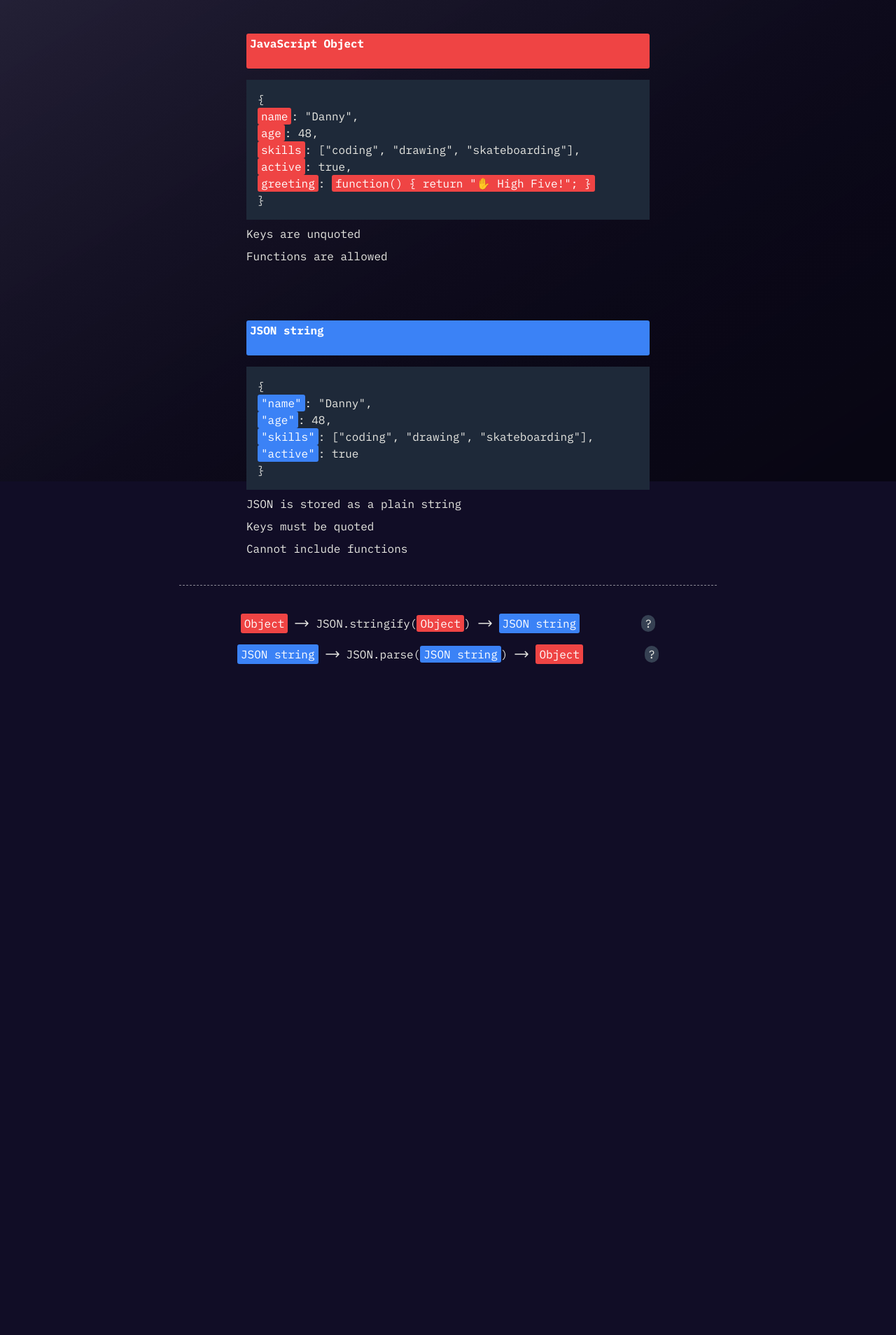
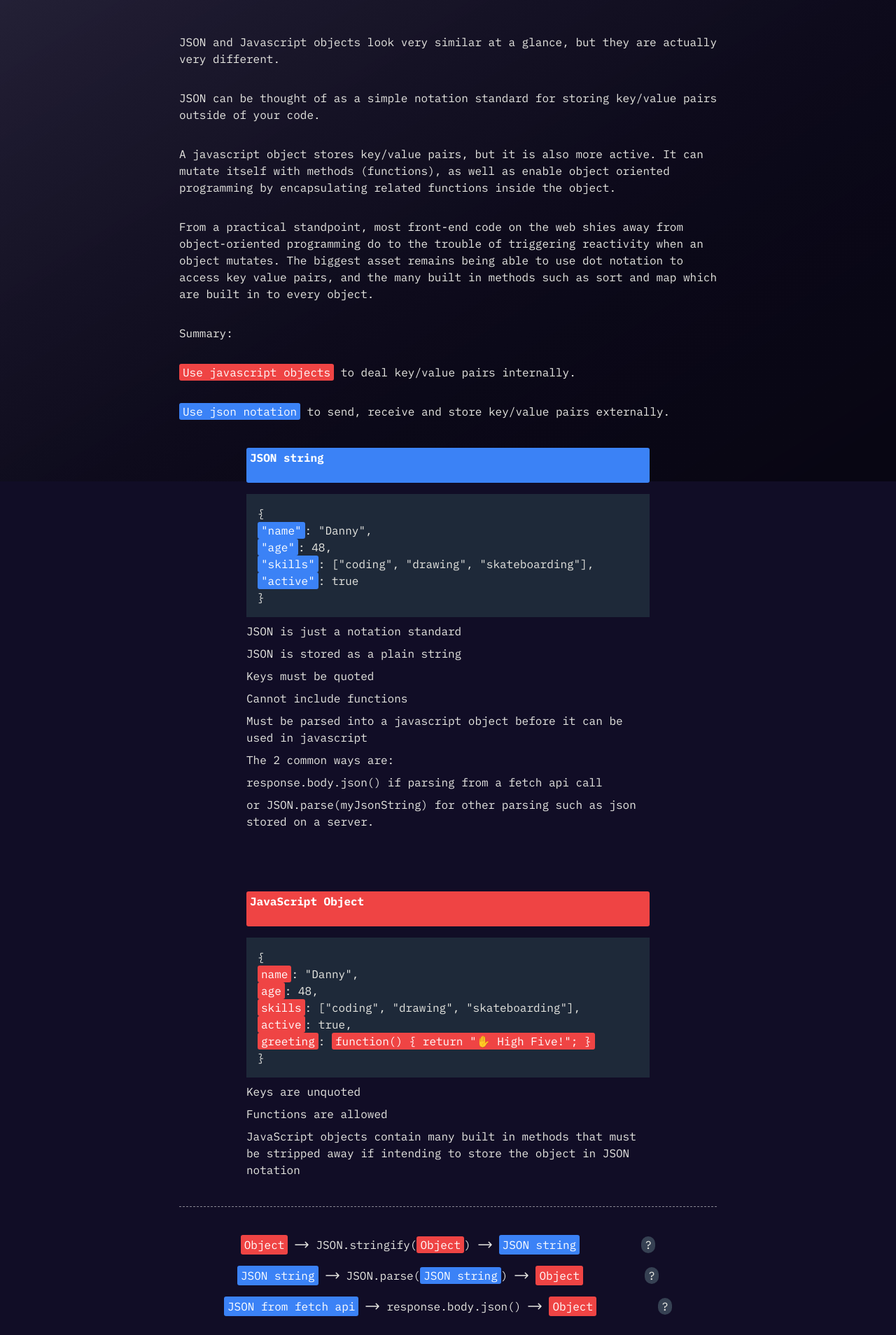
Before and after one commit to Danny-Cisco/danny-cisco, a SvelteKit app: page /understand-stuff/json-vs-object in a window 1280 px wide. Shown: the part 112-2020 px from the top of the page at 70% size. Before the commit the page ends 1221 px from the top, so only its background shows below. Built offline with nearby package versions, Linux system fonts and the light colour scheme.

Commit message:
improved the json vs object understanding

```diff
--- a/src/routes/understand-stuff/json-vs-object/+page.svelte
+++ b/src/routes/understand-stuff/json-vs-object/+page.svelte
@@ -30,25 +30,37 @@
 <div class="page pb-40">
 	<h2 class="py-10 text-2xl">JSON vs JavaScript Object</h2>
 
-	<div class="flex w-full flex-col items-center gap-20">
-		<div class="flex w-full max-w-xl flex-col items-stretch gap-2">
-			<h3 class="js-key w-full">JavaScript Object</h3>
-			<div class="w-full bg-gray-800 p-4">
-				&#123;
-				<p><span class="js-key">name</span>: "Danny",</p>
-				<p><span class="js-key">age</span>: 48,</p>
-				<p><span class="js-key">skills</span>: ["coding", "drawing", "skateboarding"],</p>
-				<p><span class="js-key">active</span>: true,</p>
-				<p>
-					<span class="js-key">greeting</span>:
-					<span class="js-key">function() &#123; return "✋ High Five!"; &#125;</span>
-				</p>
-				&#125;
-			</div>
-			<p>Keys are unquoted</p>
-			<p>Functions are allowed</p>
-		</div>
-		<div class="flex w-full max-w-xl flex-col items-stretch gap-2">
+	<div class="flex w-full flex-col items-start gap-8">
+		<p>
+			JSON and Javascript objects look very similar at a glance, but they are actually very
+			different.
+		</p>
+		<p>
+			JSON can be thought of as a simple notation standard for storing key/value pairs outside of
+			your code.
+		</p>
+		<p>
+			A javascript object stores key/value pairs, but it is also more active. It can mutate itself
+			with methods (functions), as well as enable object oriented programming by encapsulating
+			related functions inside the object.
+		</p>
+		<p>
+			From a practical standpoint, most front-end code on the web shies away from object-oriented
+			programming do to the trouble of triggering reactivity when an object mutates. The biggest
+			asset remains being able to use dot notation to access key value pairs, and the many built in
+			methods such as sort and map which are built in to every object.
+		</p>
+		<p>Summary:</p>
+		<p>
+			<span class="js-key">Use javascript objects</span> to deal key/value pairs internally.
+		</p>
+		<p>
+			<span class="json-key">Use json notation </span> to send, receive and store key/value pairs externally.
+		</p>
+	</div>
+
+	<div class="flex w-full max-w-xl flex-col items-stretch gap-2">
+		<div class="mt-10 flex w-full max-w-xl flex-col items-stretch gap-2">
 			<h3 class="json-key w-full">JSON string</h3>
 			<div class="w-full bg-gray-800 p-4">
 				&#123;
@@ -58,10 +70,34 @@
 				<p><span class="json-key">"active"</span>: true</p>
 				&#125;
 			</div>
+			<p>JSON is just a notation standard</p>
 			<p>JSON is stored as a plain string</p>
 			<p>Keys must be quoted</p>
 			<p>Cannot include functions</p>
+			<p>Must be parsed into a javascript object before it can be used in javascript</p>
+			<p>The 2 common ways are:</p>
+			<p>response.body.json() if parsing from a fetch api call</p>
+			<p>or JSON.parse(myJsonString) for other parsing such as json stored on a server.</p>
 		</div>
+		<h3 class="js-key mt-20 w-full">JavaScript Object</h3>
+		<div class="w-full bg-gray-800 p-4">
+			&#123;
+			<p><span class="js-key">name</span>: "Danny",</p>
+			<p><span class="js-key">age</span>: 48,</p>
+			<p><span class="js-key">skills</span>: ["coding", "drawing", "skateboarding"],</p>
+			<p><span class="js-key">active</span>: true,</p>
+			<p>
+				<span class="js-key">greeting</span>:
+				<span class="js-key">function() &#123; return "✋ High Five!"; &#125;</span>
+			</p>
+			&#125;
+		</div>
+		<p>Keys are unquoted</p>
+		<p>Functions are allowed</p>
+		<p>
+			JavaScript objects contain many built in methods that must be stripped away if intending to
+			store the object in JSON notation
+		</p>
 	</div>
 
 	<hr class="mt-10 w-full border-dashed border-t-white/50" />
@@ -126,6 +162,47 @@
 		</svg>
 
 		<div class="">JSON.parse(<span class="json-key">JSON string</span>)</div>
+		<svg
+			xmlns="http://www.w3.org/2000/svg"
+			fill="none"
+			viewBox="0 0 24 24"
+			stroke-width="1.5"
+			stroke="currentColor"
+			class="size-6"
+		>
+			<path
+				stroke-linecap="round"
+				stroke-linejoin="round"
+				d="M17.25 8.25 21 12m0 0-3.75 3.75M21 12H3"
+			/>
+		</svg>
+
+		<div class="js-key">Object</div>
+		<button
+			class="ml-20 flex w-5 items-center justify-center rounded-full bg-gray-700 hover:cursor-pointer hover:bg-gray-600"
+			on:click={toggleParse}
+		>
+			?
+		</button>
+	</div>
+	<div class="mx-auto mt-4 flex w-full max-w-2xl items-center justify-center gap-2">
+		<div class="json-key">JSON from fetch api</div>
+		<svg
+			xmlns="http://www.w3.org/2000/svg"
+			fill="none"
+			viewBox="0 0 24 24"
+			stroke-width="1.5"
+			stroke="currentColor"
+			class="size-6"
+		>
+			<path
+				stroke-linecap="round"
+				stroke-linejoin="round"
+				d="M17.25 8.25 21 12m0 0-3.75 3.75M21 12H3"
+			/>
+		</svg>
+
+		<div class="">response.body.json()</div>
 		<svg
 			xmlns="http://www.w3.org/2000/svg"
 			fill="none"
```
